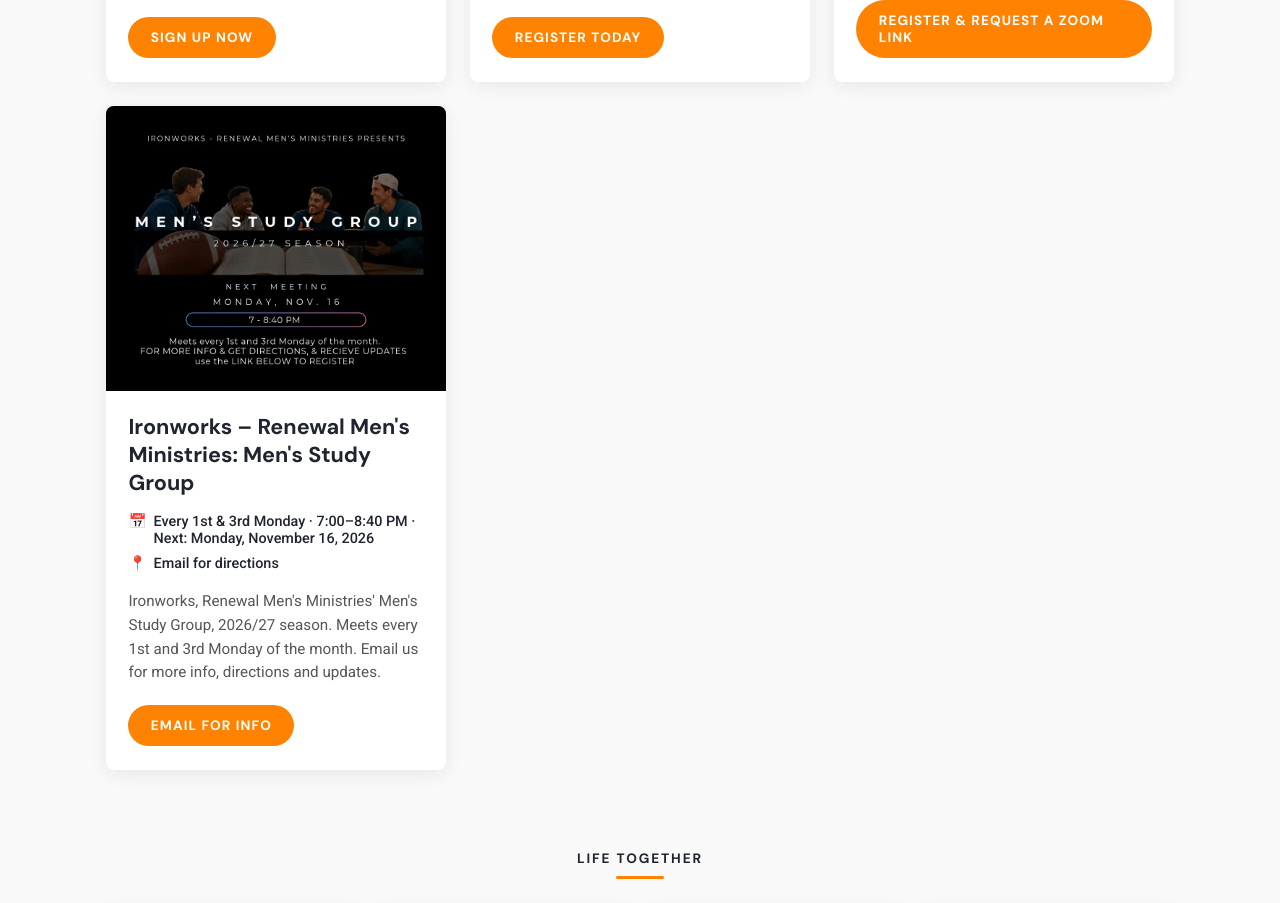
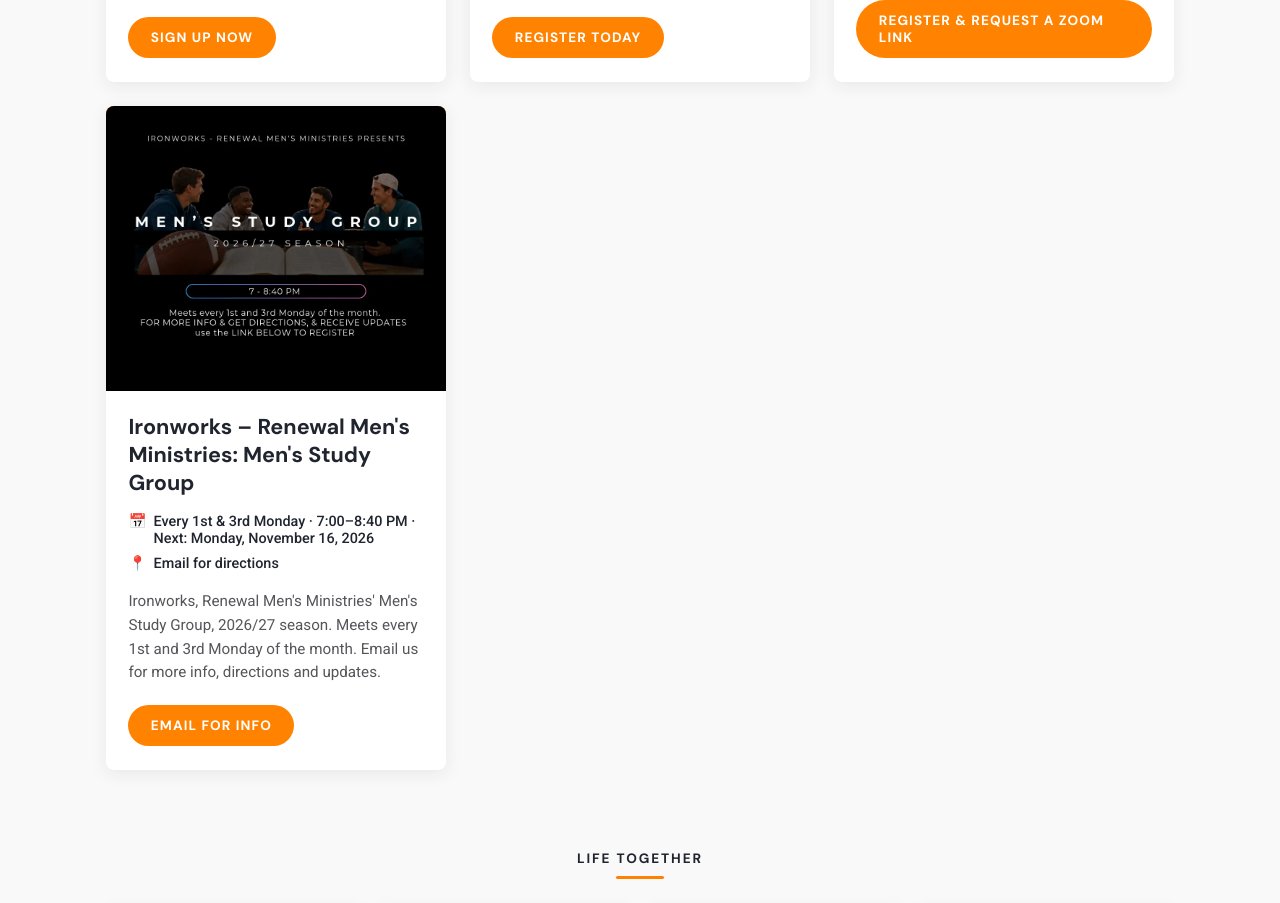
Before and after one commit to bocko7/renewal-life-events, a plain HTML site: page index.html in a window 1280 px wide. Shown: the part 1030-1933 px from the top of the page. Drawn offline with Linux system fonts and the light colour scheme.

Commit message:
Point the Ironworks men's study at the undated flyer.
Co-authored-by: Boyan Me <invb.usa@gmail.com>

```diff
--- a/index.html
+++ b/index.html
@@ -52,7 +52,7 @@ const EVENTS = [
     location: "Email for directions",
     description: "Ironworks, Renewal Men's Ministries' Men's Study Group, 2026/27 season. Meets every 1st and 3rd Monday of the month. Email us for more info, directions and updates.",
     url: "mailto:events@renewaldc.org?subject=Ironworks%20Men%27s%20Study%20Group",
-    image: "images/ironworks-mens-study.webp",
+    image: "images/ironworks-mens-study-undated.webp",
     imageRatio: "940/788",
     cta: "Email for Info"
   },
```
Also changed, not shown: images/ironworks-mens-study-undated.webp (added), images/ironworks-mens-study.webp (deleted).
